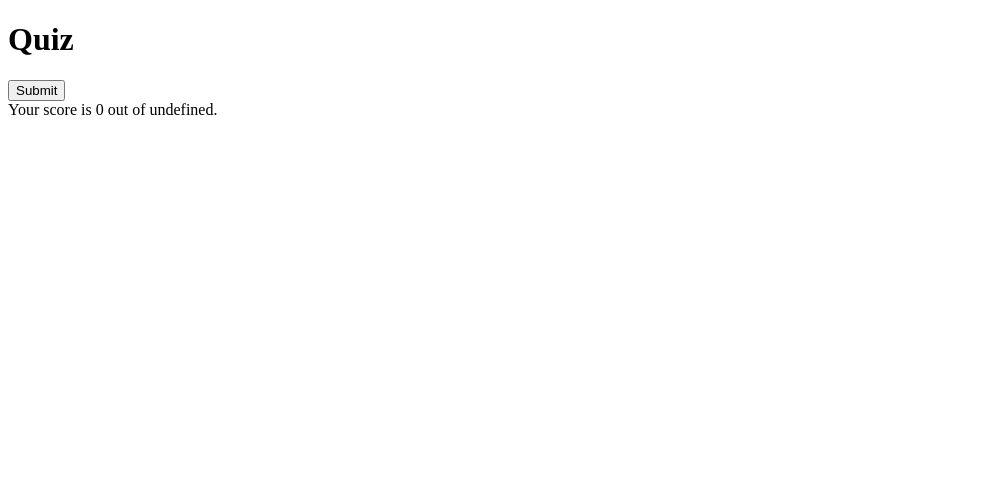
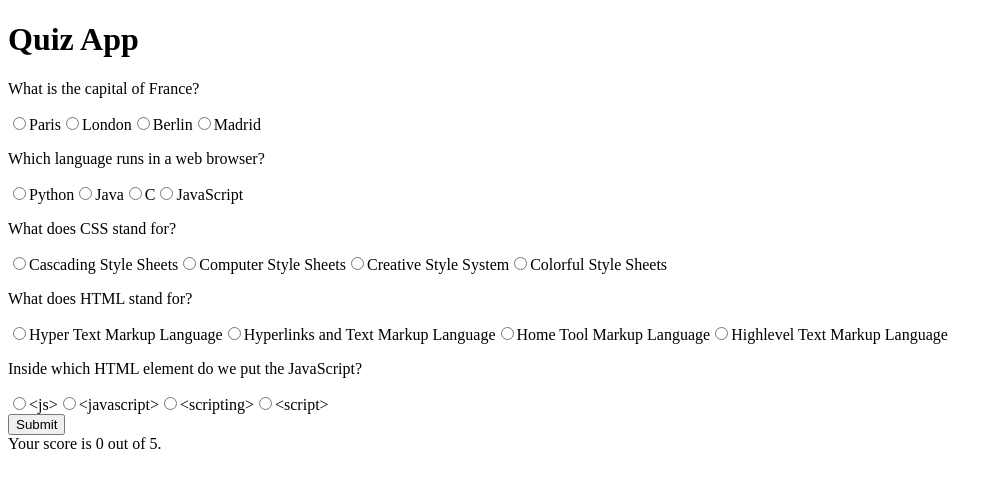
Before and after one commit to acciojob/quiz-with-session-zbrrk, a website: page main.html in a window 1280 px wide. Both pictures are taken after a click on the button "Submit". Shown: the whole page, without its empty margins (0-1002 px from the left). Drawn offline with Linux system fonts and the light colour scheme.

Commit message:
created a submission

```diff
--- a/main.html
+++ b/main.html
@@ -1,17 +1,19 @@
 <!DOCTYPE html>
+<html lang="en">
+<head>
+  <meta charset="UTF-8">
+  <meta name="viewport" content="width=device-width, initial-scale=1.0">
+  <title>Quiz App</title>
+</head>
+<body>
+  <h1>Quiz App</h1>
 
-<html>
-  <head>
-    <link rel="stylesheet" href="styles.css" />
-  </head>
+  <div id="questions"></div>
 
-  <body>
-    <!-- do not change this code -->
-    <h1>Quiz</h1>
-    <div id="questions"></div>
-    <button id="submit">Submit</button>
-    <div id="score"></div>
+  <button id="submit">Submit</button>
 
-    <script type="text/javascript" src="./script.js"></script>
-  </body>
+  <div id="score"></div>
+
+  <script src="script.js"></script>
+</body>
 </html>
--- a/script.js
+++ b/script.js
@@ -1,69 +1,92 @@
-//your JS code here.
+// your JS code here
 
-const questionsElement = document.getElementById("questions");
+const questions = [
+  {
+    question: "What is the capital of France?",
+    choices: ["Paris", "London", "Berlin", "Madrid"],
+    answer: "Paris"
+  },
+  {
+    question: "Which language runs in a web browser?",
+    choices: ["Python", "Java", "C", "JavaScript"],
+    answer: "JavaScript"
+  },
+  {
+    question: "What does CSS stand for?",
+    choices: [
+      "Cascading Style Sheets",
+      "Computer Style Sheets",
+      "Creative Style System",
+      "Colorful Style Sheets"
+    ],
+    answer: "Cascading Style Sheets"
+  },
+  {
+    question: "What does HTML stand for?",
+    choices: [
+      "Hyper Text Markup Language",
+      "Hyperlinks and Text Markup Language",
+      "Home Tool Markup Language",
+      "Highlevel Text Markup Language"
+    ],
+    answer: "Hyper Text Markup Language"
+  },
+  {
+    question: "Inside which HTML element do we put the JavaScript?",
+    choices: ["<js>", "<javascript>", "<scripting>", "<script>"],
+    answer: "<script>"
+  }
+];
+
+const questionsDiv = document.getElementById("questions");
 const submitBtn = document.getElementById("submit");
 const scoreDiv = document.getElementById("score");
 
-// Load saved answers from sessionStorage
-let userAnswers = JSON.parse(sessionStorage.getItem("progress")) || {};
+// Render questions
+function renderQuestions() {
+  questionsDiv.innerHTML = "";
+  questions.forEach((q, index) => {
+    const qDiv = document.createElement("div");
+    qDiv.innerHTML = `<p>${q.question}</p>`;
+    q.choices.forEach(choice => {
+      const input = document.createElement("input");
+      input.type = "radio";
+      input.name = `question${index}`;
+      input.value = choice;
+      qDiv.appendChild(input);
+      qDiv.appendChild(document.createTextNode(choice));
+    });
+    questionsDiv.appendChild(qDiv);
+  });
 
-// Load previous score from localStorage
-const savedScore = localStorage.getItem("score");
-if (savedScore !== null) {
-  scoreDiv.textContent = `Your score is ${savedScore} out of ${questions.length}.`;
+  // Restore previous selections if any
+  questions.forEach((q, index) => {
+    const saved = localStorage.getItem(`question${index}`);
+    if (saved) {
+      const radios = document.getElementsByName(`question${index}`);
+      radios.forEach(r => {
+        if (r.value === saved) r.setAttribute("checked", "true");
+      });
+    }
+  });
 }
 
-// Display the quiz questions and choices
-function renderQuestions() {
-  for (let i = 0; i < questions.length; i++) {
-    const question = questions[i];
-    const questionElement = document.createElement("div");
+// Save answer in localStorage
+questionsDiv.addEventListener("change", e => {
+  if (e.target && e.target.type === "radio") {
+    const name = e.target.name;
+    localStorage.setItem(name, e.target.value);
+  }
+});
 
-    const questionText = document.createElement("p");
-    questionText.textContent = question.question;
-    questionElement.appendChild(questionText);
-
-    // Create options
-    for (let j = 0; j < question.choices.length; j++) {
-      const choice = question.choices[j];
-      const choiceElement = document.createElement("input");
-      choiceElement.setAttribute("type", "radio");
-      choiceElement.setAttribute("name", `question-${i}`);
-      choiceElement.setAttribute("value", choice);
-
-      // Restore checked state from session storage
-      if (userAnswers[i] === choice) {
-        choiceElement.checked = true;
-      }
-
-      // On change, save selection to sessionStorage
-      choiceElement.addEventListener("change", () => {
-        userAnswers[i] = choice;
-        sessionStorage.setItem("progress", JSON.stringify(userAnswers));
-      });
-
-      const choiceText = document.createTextNode(choice);
-      questionElement.appendChild(choiceElement);
-      questionElement.appendChild(choiceText);
-      questionElement.appendChild(document.createElement("br"));
-    }
-
-    questionsElement.appendChild(questionElement);
-  }
-}
-
-// Handle quiz submission
+// Calculate score
 submitBtn.addEventListener("click", () => {
   let score = 0;
+  questions.forEach((q, index) => {
+    const saved = localStorage.getItem(`question${index}`);
+    if (saved === q.answer) score++;
+  });
 
-  // Calculate score
-  for (let i = 0; i < questions.length; i++) {
-    if (userAnswers[i] === questions[i].answer) {
-      score++;
-    }
-  }
-
-  // Display and store score
   scoreDiv.textContent = `Your score is ${score} out of ${questions.length}.`;
   localStorage.setItem("score", score);
 });
```
